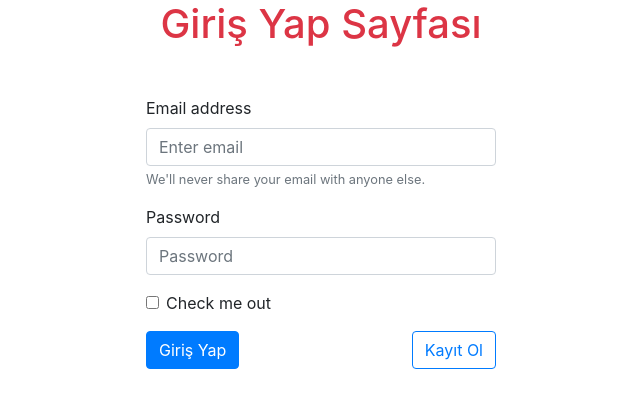
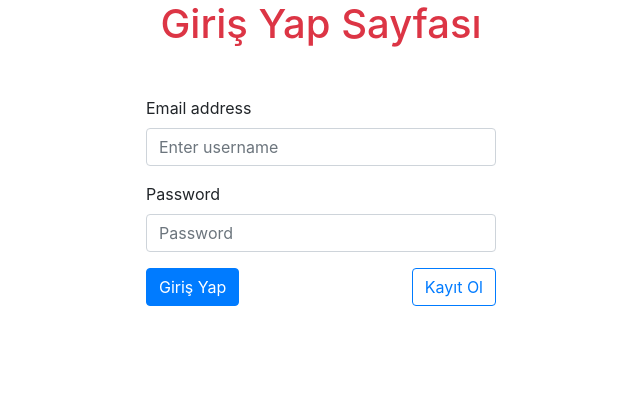
Before and after one commit to karakayaahmet/Marble-Classification, a Django app: page / in a window 1280 px wide. Shown: the top 408 px of the page, without its empty margins (319-959 px from the left). Run offline with Django 4.2, Linux system fonts and the light colour scheme; some libraries are stand-ins or nearby versions.

Commit message:
user login işlemi tamamlandı

```diff
--- a/marbleproject/hesap/views.py
+++ b/marbleproject/hesap/views.py
@@ -1,9 +1,22 @@
 from django.shortcuts import render, redirect
 from django.http.response import HttpResponse
-
+from django.contrib.auth import authenticate,login
 # Create your views here.
 
 def giris(request):
+    if request.method == "POST":
+        username = request.POST["username"]
+        password = request.POST["password"]
+
+        user = authenticate(request, username=username, password = password)
+
+        if user is not None:
+            login(request, user)
+            return redirect("anasayfa")
+
+        else:
+            return render(request, "hesap/giris.html", {"error":"Kullanıcı Adı veya Parola Yanlış"})
+
     return render(request, "hesap/giris.html")
 
 def kayit(request):
--- /dev/null
+++ b/marbleproject/marble/urls.py
@@ -0,0 +1,6 @@
+from django.urls import path
+from . import views
+
+urlpatterns = [
+    path("", views.anasayfa, name="anasayfa")
+]
--- a/marbleproject/marble/views.py
+++ b/marbleproject/marble/views.py
@@ -1,3 +1,4 @@
 from django.shortcuts import render
 
-# Create your views here.
+def anasayfa(request):
+    return render(request, "marble/anasayfa.html")
--- a/marbleproject/marbleproject/urls.py
+++ b/marbleproject/marbleproject/urls.py
@@ -19,4 +19,5 @@ from django.urls import path, include
 urlpatterns = [
     path("admin/", admin.site.urls),
     path("", include("hesap.urls")),
+    path("anasayfa", include("marble.urls"))
 ]
--- a/marbleproject/templates/hesap/giris.html
+++ b/marbleproject/templates/hesap/giris.html
@@ -22,23 +22,23 @@
             </div>
             <div class="col-4 ">
                 <form method="post">
+                  {% if error %}
+                  <div class="alert alert-danger">
+                    {{ error }}
+                  </div>
+                  {% endif %}
                   {% csrf_token %}
                     <div class="form-group">
-                      <label for="exampleInputEmail1">Email address</label>
-                      <input type="email" class="form-control" id="exampleInputEmail1" aria-describedby="emailHelp" placeholder="Enter email">
-                      <small id="emailHelp" class="form-text text-muted">We'll never share your email with anyone else.</small>
+                      <label for="username">Email address</label>
+                      <input type="text" class="form-control" id="username" aria-describedby="emailHelp" placeholder="Enter username" name="username">
                     </div>
                     <div class="form-group">
                       <label for="exampleInputPassword1">Password</label>
-                      <input type="password" class="form-control" id="exampleInputPassword1" placeholder="Password">
-                    </div>
-                    <div class="form-check mb-3">
-                      <input type="checkbox" class="form-check-input" id="exampleCheck1">
-                      <label class="form-check-label" for="exampleCheck1">Check me out</label>
+                      <input type="password" class="form-control" id="exampleInputPassword1" placeholder="Password" name="password">
                     </div>
                     <div class="d-flex justify-content-between">
                     <button type="submit" class="btn btn-primary btn-outline-white">Giriş Yap</button>
-                    <button type="submit" class="btn btn-outline-primary">Kayıt Ol</button>
+                    <a href="{% url 'kayitlar' %}" class="btn btn-outline-primary">Kayıt Ol</a>
                   </div>
                   </form>
 
```
Also changed, not shown: marbleproject/db.sqlite3.
